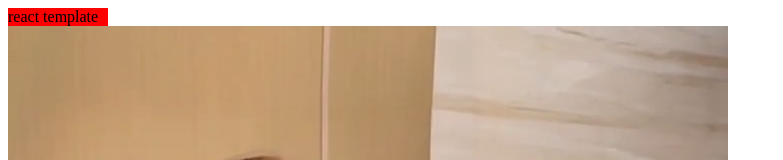
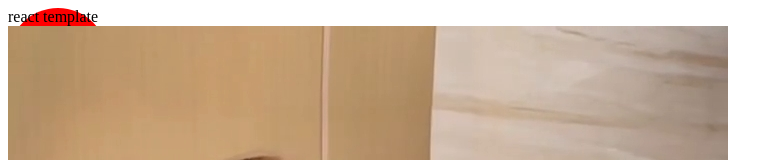
Before and after one commit to SageKwun/my-react-template, a React app: page / in a window 1280 px wide. Shown: the top 160 px of the page, without its empty margins (0-783 px from the left). Built offline with nearby package versions, Linux system fonts and the light colour scheme.

Commit message:
feat: 6.2 配置 less 支持

```diff
--- a/package.json
+++ b/package.json
@@ -29,6 +29,8 @@
     "cssnano": "^5.1.1",
     "file-loader": "^6.2.0",
     "html-webpack-plugin": "^5.5.0",
+    "less": "^4.1.2",
+    "less-loader": "^10.2.0",
     "mini-css-extract-plugin": "^2.6.0",
     "postcss": "^8.4.8",
     "postcss-loader": "^6.2.1",
--- a/src/index.jsx
+++ b/src/index.jsx
@@ -2,10 +2,11 @@ import React from "react";
 import ReactDOM from "react-dom";
 import a from "../public/a.jpg";
 import "./index.css";
+import "./index.less";
 
 function App() {
   return (
-    <div class='redRect'>
+    <div id='circle' class='redRect'>
       react template
       <img src={a} />
     </div>
--- /dev/null
+++ b/src/index.less
@@ -0,0 +1,5 @@
+@circle: 50%;
+
+#circle {
+  border-radius: @circle;
+}
--- a/webpack.common.js
+++ b/webpack.common.js
@@ -33,13 +33,18 @@ module.exports = {
         },
       },
       {
-        test: /\.css$/,
+        test: /\.(c|le)ss$/, // 对 css 和 less 使用同一套 loader
         use: [
           {
             loader: MiniCssExtractPlugin.loader,
           },
           "css-loader",
           "postcss-loader",
+          // 当解析antd.less，必须写成下面格式，否则会报Inline JavaScript is not enabled错误
+          {
+            loader: "less-loader",
+            options: { lessOptions: { javascriptEnabled: true } },
+          },
         ],
       },
     ],
```
Also changed, not shown: 2 other files (tests, documents, lock files or other folders).
